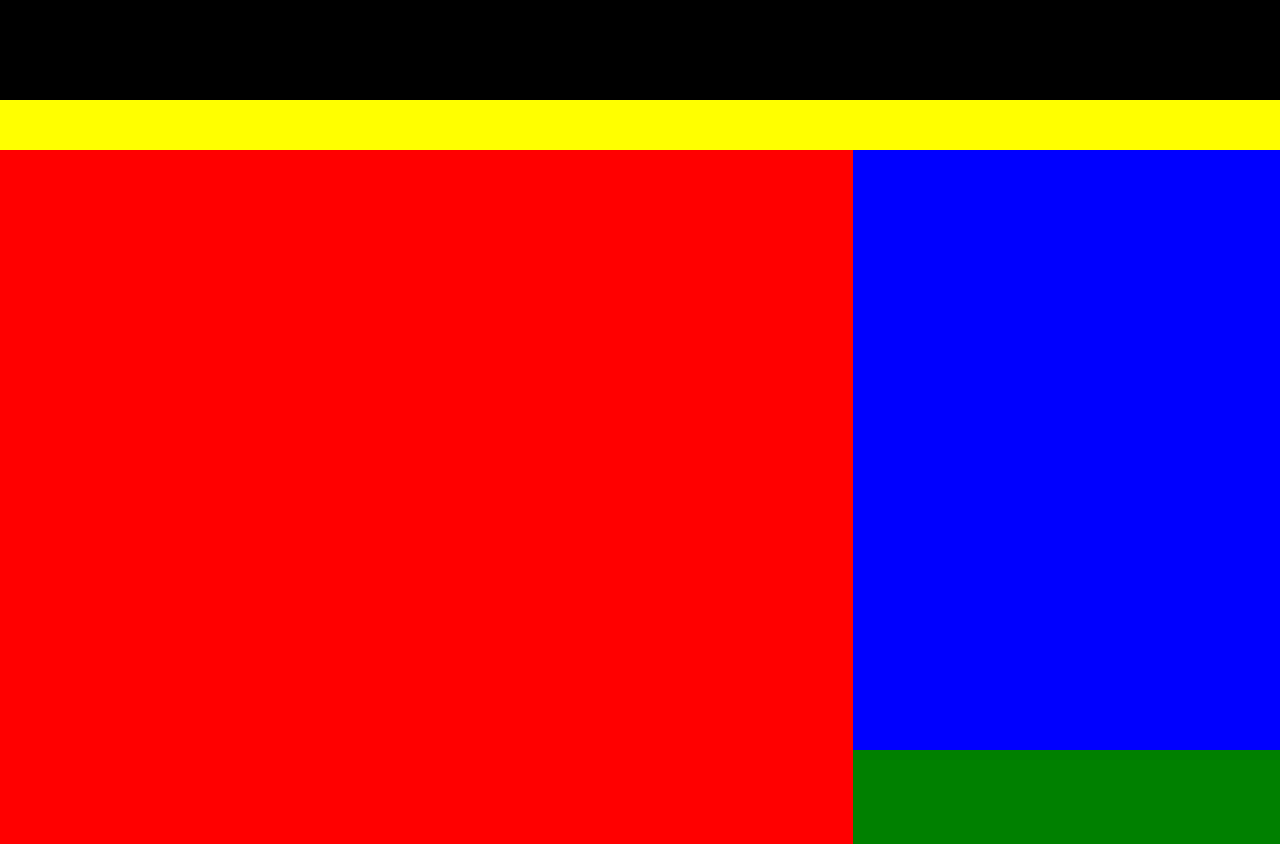
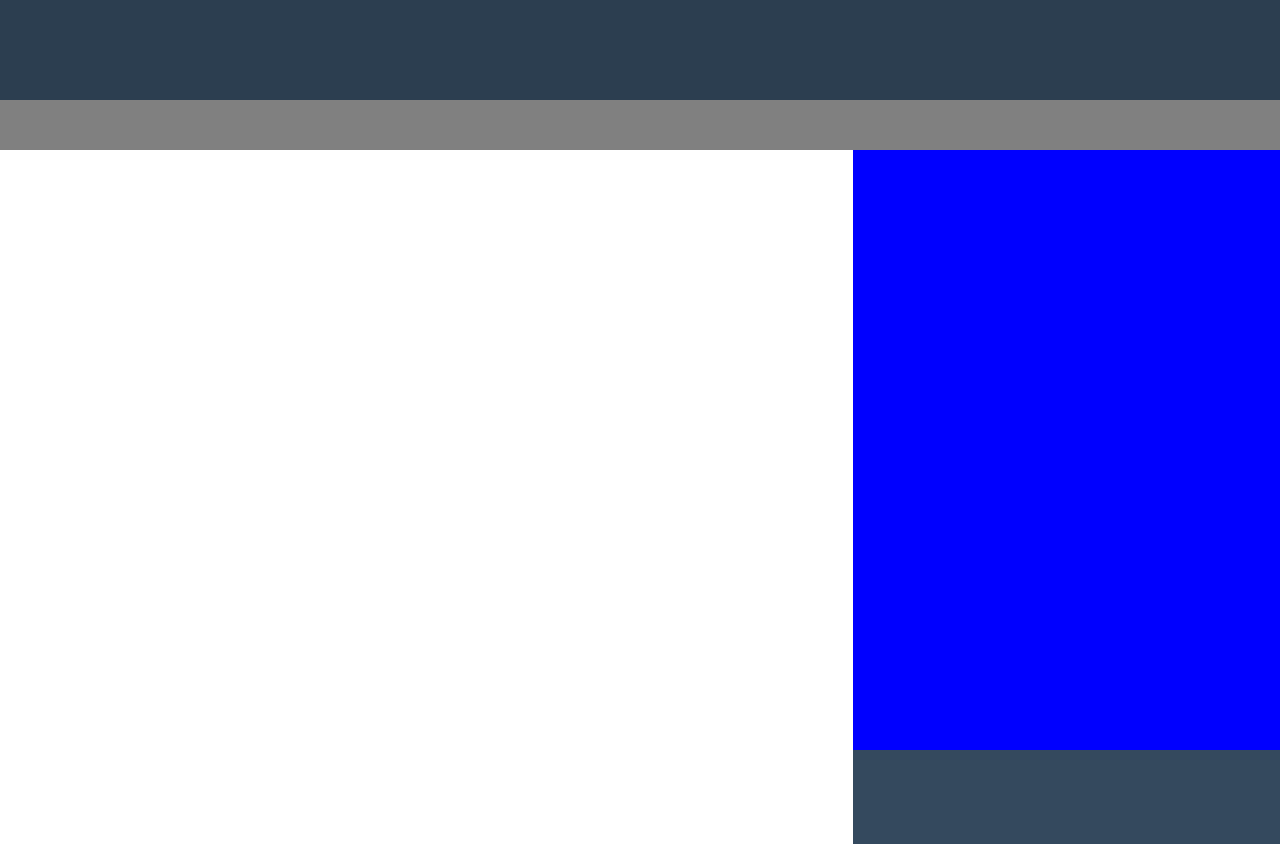
Before and after one commit to FractEngineering/solutions4u, a website: page index.html in a window 1280 px wide. Shown: the top 844 px of the page. Drawn offline with nearby package versions, Linux system fonts and the light colour scheme.

```diff
--- a/css/style.css
+++ b/css/style.css
@@ -3,7 +3,7 @@
 }
 
 .red {
-  background-color: red;
+  background-color: white;
   height: 700px;
 }
 .blue {
@@ -11,15 +11,15 @@
   height: 600px;
 }
 .black {
-  background-color: black;
+  background-color: #2c3e50;
   height: 100px;
 }
 .green {
-  background-color: green;
+  background-color: #34495e;
   height: 100px;
 }
 .yellow {
-  background-color: yellow;
+  background-color: grey;
   height: 50px;
 }
 .brands {
```
Also changed, not shown: index.html (+3 -1 lines), README.md, assets/img/logo.png (added).
